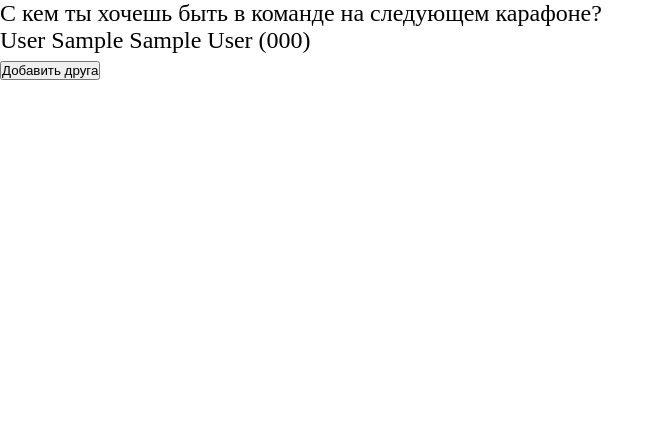
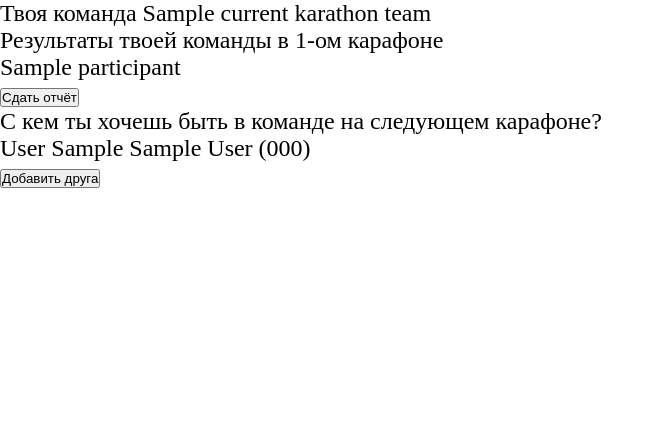
Before and after one commit to Daitax/karathon, a Django app: template apps/teams/templates/teams/team.html in a window 1280 px wide. Shown: the part 216-645 px from the top of the page, without its empty margins (0-664 px from the left). Run offline with Django 4.2, Linux system fonts and the light colour scheme; tables that the repository leaves empty hold one stand-in row (values such as "Sample post"); the template is opened without the code that fills it: values that come from a table or form of the project are taken from there, most other values are stand-ins (such as "Sample title", 1, 10 or a date in 2020); style sheets or scripts are compiled from the project's sources; parts of the project's set-up code (start-up, migrations or seed data) failed here and were passed over.

Commit message:
Вывод участников команды карафона

```diff
--- a/apps/account/models.py
+++ b/apps/account/models.py
@@ -80,7 +80,7 @@ class Participant(User):
             return karathon
 
         except ObjectDoesNotExist:
-            return False
+            return None
 
     def get_participant_time(self):
         participant_timezone = pytz.timezone(self.timezone)
--- a/apps/teams/templates/teams/team.html
+++ b/apps/teams/templates/teams/team.html
@@ -1,6 +1,22 @@
 {% extends 'core/base.html' %}
 
 {% block content %}
+  <div>
+    {% if current_karathon_team %}
+      <div>Твоя команда {{ current_karathon_team.name }}</div>
+      <div>Результаты твоей команды в {{ current_karathon_team.karathon.number }}-ом карафоне</div>
+      <div>
+        {% for team_participant in current_karathon_team.team_participants %}
+          <div>{{ team_participant.participant }}</div>
+        {% endfor %}
+      </div>
+    {% else %}
+      <div>Вы не участвуете не в одной команде</div>
+    {% endif %}
+  </div>
+  <div>
+  <button button-action="open-report-form">Сдать отчёт</button>
+  </div>
   <div>С кем ты хочешь быть в команде на следующем карафоне?</div>
   <div>
     {% for desire_item in desire_list %}
```
Also changed, not shown: apps/teams/views.py (+13 -2 lines). Lines whose indentation alone changed are shown as unchanged.
